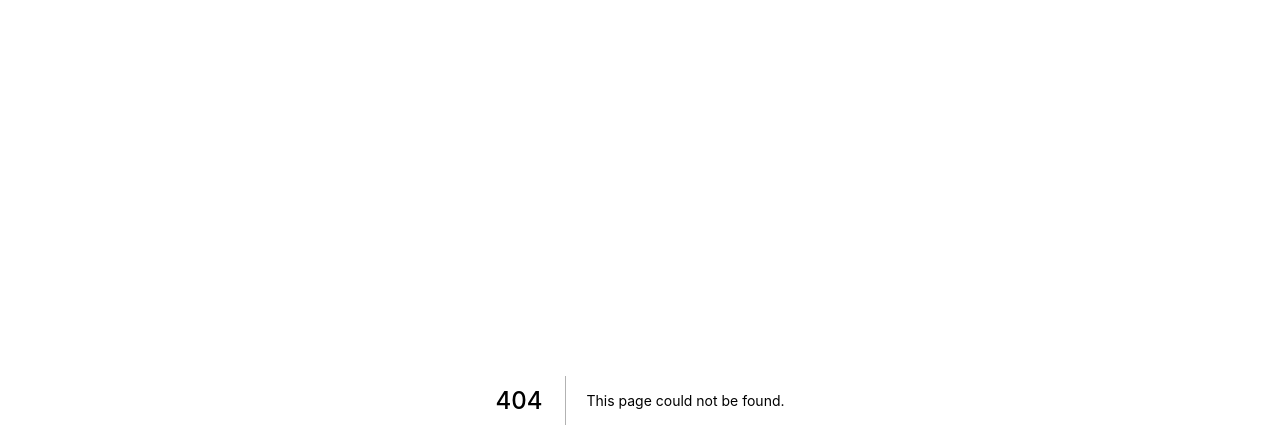
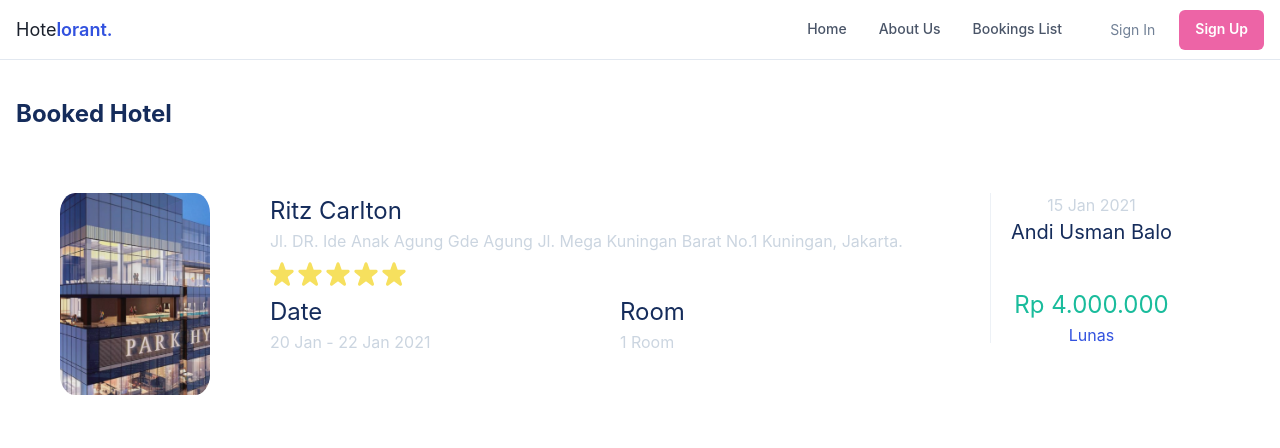
Before and after one commit to andibalo/Hotelorant, a Next.js app: page /bookinglist in a window 1280 px wide. Before the commit this address had no page. Shown: the top 448 px of the page. Built offline with nearby package versions, Linux system fonts and the light colour scheme.

Commit message:
bookinglist
booking list

```diff
--- a/components/atoms/container.js
+++ b/components/atoms/container.js
@@ -2,7 +2,7 @@
 
 export const Container = ({ children, noPads }) => {
   return (
-    <ChakraContainer maxW="container.xl" py={noPads ? "0" : "20"}>
+    <ChakraContainer maxW="container.xl" py={noPads ? "0" : "10"}>
       {children}
     </ChakraContainer>
   );
--- /dev/null
+++ b/pages/bookinglist.js
@@ -0,0 +1,121 @@
+import { Navbar } from "../components/navbar";
+
+import {
+    Avatar,
+    Center,
+    HStack,
+    NumberInput,
+    NumberInputField,
+    NumberInputStepper,
+    NumberIncrementStepper,
+    NumberDecrementStepper,
+    Divider,
+    SimpleGrid,
+    Const,
+    Text,
+    Image,
+    Badge,
+    Box,
+    Flex,
+    Heading,
+    Stack,
+    FormControl,
+    FormLabel,
+    Input,
+    Button as ChakraButton,
+} from "@chakra-ui/react";
+import { ArrowBackIcon, StarIcon } from "@chakra-ui/icons";
+import { Container } from "../components/atoms/container";
+import { Button } from "../components/atoms/button";
+
+
+
+export default function bookinglist() {
+
+    return (
+        <div>
+            <Navbar />
+
+            <Container>
+
+
+
+
+            <Heading  color="brand.200" mb="5" fontSize="2xl" align="left">
+                    Booked Hotel
+            </Heading>
+
+                <Flex direction="column">
+                <Box pt="6"  color="#B0B0B0" w="1200px" alignItems="center" justifyContent="center" display="flex">
+                    <Stack direction="row" spacing="5" mt="5" >
+
+                        <Box mr="10" h="250px" w="150px" position="left" overflow="hidden">
+                            <Image borderRadius="10%" src="/register.png" layout="fill" objectFit="cover" />
+                        </Box>
+
+                        <Box w="700px" h="200">
+                            <Text color="brand.200" fontSize="2xl">
+                                Ritz Carlton
+                            </Text>
+                            <Text color="gray.300" fontSize="2l">
+                                Jl. DR. Ide Anak Agung Gde Agung Jl. Mega Kuningan Barat No.1 Kuningan, Jakarta.
+                            </Text>
+
+                            <Box mt="2" mb="2">
+                                <StarIcon color="yellow.300" w="6" h="6" mr="1">
+                                </StarIcon>
+                                <StarIcon color="yellow.300" w="6" h="6" mr="1">
+                                </StarIcon>
+                                <StarIcon color="yellow.300" w="6" h="6" mr="1">
+                                </StarIcon>
+                                <StarIcon color="yellow.300" w="6" h="6" mr="1">
+                                </StarIcon>
+                                <StarIcon color="yellow.300" w="6" h="6" mr="1">
+                                </StarIcon>
+                            </Box>
+
+                            <SimpleGrid columns={2}>
+                                <Box h="10">
+                                    <Text color="brand.200" fontSize="2xl">
+                                        Date
+                                    </Text>
+                                    <Text color="gray.300" fontSize="2l">
+                                        20 Jan - 22 Jan 2021
+                                    </Text>
+                                    </Box>
+                                    <Box h="10">
+                                    <Text color="brand.200" fontSize="2xl">
+                                        Room
+                                    </Text>
+                                    <Text color="gray.300" fontSize="2l">
+                                        1 Room
+                                    </Text>
+                                </Box>
+                            </SimpleGrid>
+                        </Box>
+
+                        <Divider orientation="vertical" m="7" height="150px" />
+
+                        <Box>
+                            <Text color="gray.300" fontsize="2l" align="center">
+                                15 Jan 2021
+                            </Text>
+                            <Text color="brand.200" fontSize="xl" align="center">
+                                Andi Usman Balo
+                            </Text>
+                            <Text mt="10" color="#1ABC9C" fontSize="2xl" align="center">
+                                Rp 4.000.000
+                            </Text>
+                            <Text color="#3252DF" fontSize="2l" align="center">
+                                Lunas
+                            </Text>
+                        </Box>
+
+
+                    </Stack>
+                </Box>
+                </Flex>
+            </Container>
+        </div>
+    );
+}
```
